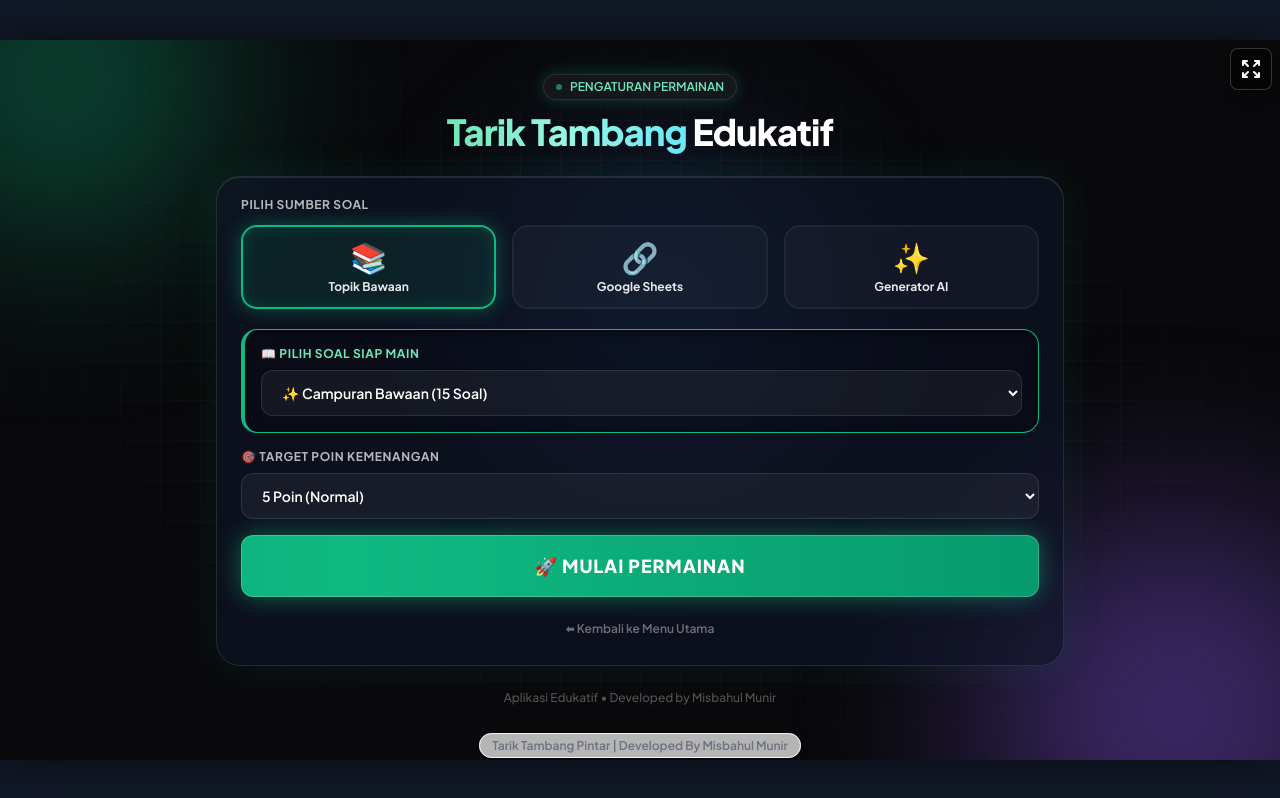
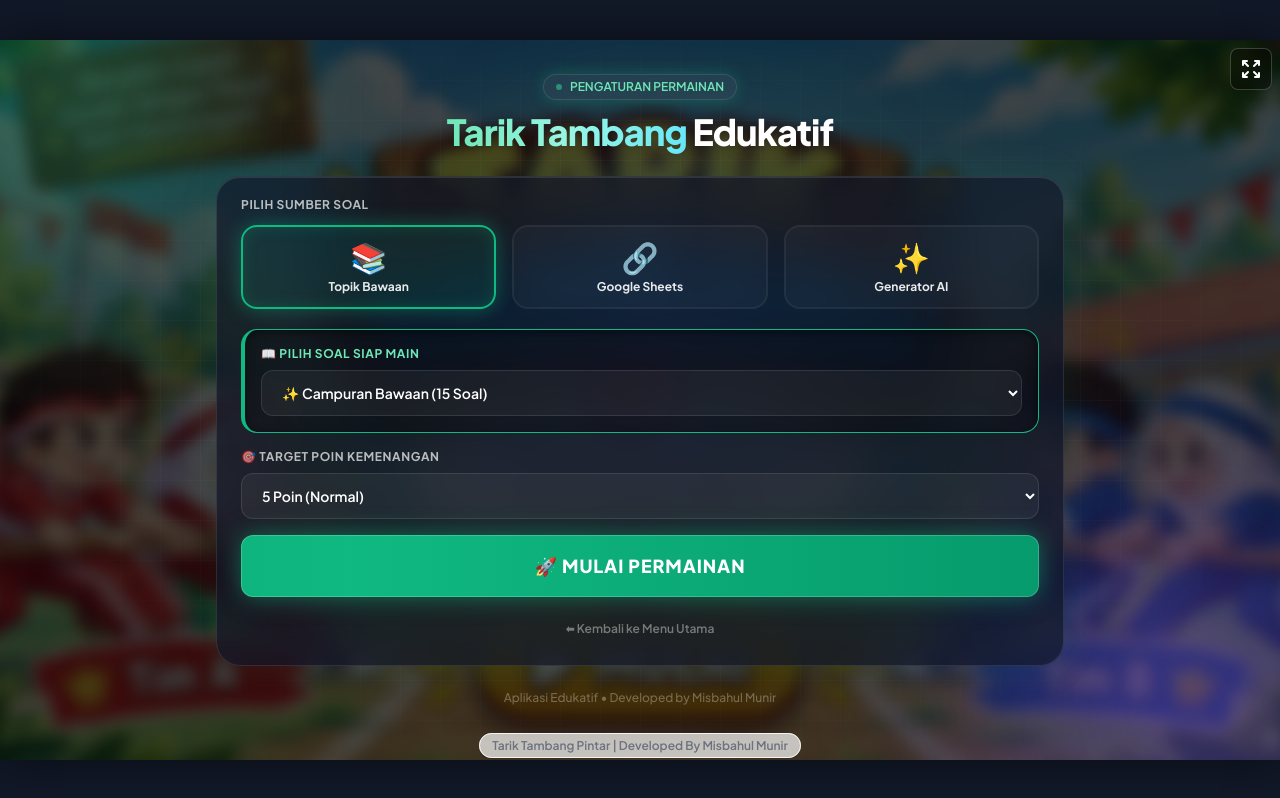
Before and after one commit to sdntumbrasanom/tariktambang-edu, a plain HTML site: page index.html in a window 1280 px wide. Both pictures are taken after a click on the button 640 px from the left and 630 px from the top of the page. Drawn offline with nearby package versions, Linux system fonts and the light colour scheme.

Commit message:
Update index.html

```diff
--- a/index.html
+++ b/index.html
@@ -3,7 +3,7 @@
 <head>
     <meta charset="UTF-8">
     <meta name="viewport" content="width=device-width, initial-scale=1.0, maximum-scale=1.0, user-scalable=no">
-    <title>Tarik Tambang Edukatif</title>
+    <title>Tarik Tambang Edu</title>
     <link href="https://fonts.googleapis.com/css2?family=Plus+Jakarta+Sans:wght@400;500;600;700;800;900&display=swap" rel="stylesheet">
     <script src="https://cdn.tailwindcss.com"></script>
     <script src="https://cdnjs.cloudflare.com/ajax/libs/PapaParse/5.4.1/papaparse.min.js"></script>
@@ -93,9 +93,23 @@
         .custom-scroll::-webkit-scrollbar-thumb { background: rgba(255,255,255,0.2); border-radius: 10px; }
         .custom-scroll::-webkit-scrollbar-thumb:hover { background: rgba(255,255,255,0.4); }
 
-        /* ============ SETUP SCREEN — DARK NEON GLOW ============ */
+        /* ============ SETUP SCREEN — DARK NEON GLOW + BG IMAGE ============ */
         .screen-setup-modern {
-            background: #09090b; /* Latar sangat gelap */
+            background: #09090b;
+            position: relative;
+            overflow: hidden;
+        }
+
+        /* Gambar bg.jpg jadi latar belakang yang samar (blur + gelap) */
+        .screen-setup-modern::before {
+            content: '';
+            position: absolute;
+            inset: -30px;
+            background-image: url('bg.jpg');
+            background-size: cover;
+            background-position: center;
+            filter: blur(8px) brightness(0.28) saturate(0.85);
+            z-index: 0;
         }
 
         .setup-bg {
@@ -105,7 +119,6 @@
             z-index: 0;
         }
 
-        /* Efek Grid & Cahaya Latar */
         .bg-grid {
             position: absolute;
             inset: 0;
@@ -132,9 +145,8 @@
             66% { transform: translate(-40px, 40px) scale(0.9); }
         }
 
-        /* Card Kaca dengan efek Glow */
         .glass-card {
-            background: rgba(15, 23, 42, 0.6);
+            background: rgba(15, 23, 42, 0.65);
             backdrop-filter: blur(24px);
             -webkit-backdrop-filter: blur(24px);
             border: 1px solid rgba(255, 255, 255, 0.1);
@@ -149,7 +161,6 @@
             to { opacity: 1; transform: translateY(0); }
         }
 
-        /* Kartu Sumber Soal */
         .source-card {
             padding: 12px 10px;
             border-radius: 16px;
@@ -166,7 +177,6 @@
             transform: translateY(-2px);
         }
 
-        /* Efek Glow Sesuai Radio Yang Dipilih */
         input[value="builtin"]:checked + .source-card {
             background: rgba(16, 185, 129, 0.1);
             border-color: #10b981;
@@ -186,12 +196,11 @@
         .section-inner {
             padding: 16px;
             border-radius: 16px;
-            background: rgba(0, 0, 0, 0.2);
+            background: rgba(0, 0, 0, 0.25);
             border: 1px solid rgba(255, 255, 255, 0.05);
             box-shadow: inset 0 2px 10px rgba(0,0,0,0.5);
         }
 
-        /* Input Modern */
         .modern-input {
             background: rgba(255, 255, 255, 0.05);
             border: 1px solid rgba(255, 255, 255, 0.1);
@@ -214,7 +223,6 @@
             padding: 10px;
         }
 
-        /* Tombol */
         .btn-ai {
             background: linear-gradient(135deg, #a855f7, #7c3aed);
             color: #fff;
@@ -252,7 +260,6 @@
             box-shadow: 0 0 15px rgba(16, 185, 129, 0.4);
         }
 
-        /* Tombol Link Template */
         .btn-template {
             background: rgba(59, 130, 246, 0.1);
             border: 1px solid #3b82f6;
@@ -325,25 +332,22 @@
 
     <div class="game-container" id="appContainer">
 
-        <!-- TOMBOL FULLSCREEN (Hanya Ikon, di Atas Kanan) -->
         <button id="btnFullscreen" class="absolute top-2 right-2 bg-black/40 hover:bg-black/70 backdrop-blur text-white p-2 rounded-lg shadow-lg transition-all z-[100] border border-white/20" title="Layar Penuh">
             <svg xmlns="http://www.w3.org/2000/svg" class="h-5 w-5 sm:h-6 sm:w-6" fill="none" viewBox="0 0 24 24" stroke="currentColor">
                 <path stroke-linecap="round" stroke-linejoin="round" stroke-width="2" d="M4 8V4m0 0h4M4 4l5 5m11-1V4m0 0h-4m4 0l-5 5M4 16v4m0 0h4m-4 0l5-5m11 5l-5-5m5 5v-4m0 4h-4" />
             </svg>
         </button>
 
-        <!-- ================= LAYAR PEMBUKA (WELCOME SCREEN) ================= -->
+        <!-- ================= LAYAR PEMBUKA ================= -->
         <section id="screen-welcome" class="h-full w-full relative overflow-hidden flex items-center justify-center">
-            <!-- Background Image (Pastikan file bg.jpg ada di folder yang sama) -->
             <div class="absolute inset-0 bg-cover bg-center" style="background-image: url('bg.jpg'); background-color: #87CEEB;"></div>
 
-            <!-- Tombol Transparan Tepat di Atas Tulisan "MULAI" -->
             <button id="btnStartWelcome" class="absolute z-20 cursor-pointer transition-all duration-300 hover:scale-105 hover:bg-white/10" style="bottom: 11%; left: 50%; transform: translateX(-50%); width: 30%; height: 14%; border-radius: 50px;">
                 <div class="absolute inset-0 rounded-[50px] border-4 border-white/0 hover:border-white/50 animate-pulse"></div>
             </button>
         </section>
 
-        <!-- ================= LAYAR SETUP (DARK NEON GLOW) ================= -->
+        <!-- ================= LAYAR SETUP ================= -->
         <section id="screen-setup" class="hidden screen-setup-modern h-full w-full flex flex-col relative">
             <div class="setup-bg pointer-events-none" aria-hidden="true">
                 <div class="bg-grid"></div>
@@ -368,7 +372,6 @@
 
                     <div class="glass-card">
 
-                        <!-- SUMBER SOAL -->
                         <div class="mb-5">
                             <label class="block text-[10px] sm:text-xs font-bold text-white/70 mb-3 tracking-wider uppercase">Pilih Sumber Soal</label>
                             <div class="grid grid-cols-3 gap-3 sm:gap-4">
@@ -398,7 +401,6 @@
 
                         <div class="space-y-4">
 
-                            <!-- SECTION BAWAAN -->
                             <div id="section-builtin" class="source-section block section-inner border-l-4 border-emerald-500">
                                 <label for="instantTopic" class="block text-[10px] sm:text-xs font-bold text-emerald-300 mb-2 uppercase tracking-wider">📖 Pilih Soal Siap Main</label>
                                 <select id="instantTopic" class="modern-input font-semibold text-sm">
@@ -414,7 +416,6 @@
                                 </select>
                             </div>
 
-                            <!-- SECTION SHEETS -->
                             <div id="section-sheets" class="source-section hidden section-inner border-l-4 border-blue-500">
                                 <label class="block text-[10px] sm:text-xs font-bold text-blue-300 mb-2 uppercase tracking-wider">🔗 URL Google Sheets</label>
                                 <input type="text" id="csvUrl" placeholder="Tempel URL Sheet format CSV di sini..." class="modern-input text-sm mb-3">
@@ -427,13 +428,11 @@
                                 </div>
                             </div>
 
-                            <!-- SECTION AI -->
                             <div id="section-ai" class="source-section hidden section-inner border-l-4 border-purple-500">
                                 <div class="flex flex-col gap-3">
                                     <div class="grid grid-cols-1 sm:grid-cols-6 gap-3">
                                         <input type="text" id="aiTopic" placeholder="Topik (contoh: Tata Surya)" class="modern-input sm:col-span-3 text-sm">
 
-                                        <!-- Opsi Kelas / Fase Kurikulum Merdeka -->
                                         <select id="aiTingkat" class="modern-input sm:col-span-2 text-sm font-medium">
                                             <option value="Fase A (SD Kelas 1-2)">Fase A (SD 1-2)</option>
                                             <option value="Fase B (SD Kelas 3-4)" selected>Fase B (SD 3-4)</option>
@@ -452,7 +451,6 @@
                                 </div>
                             </div>
 
-                            <!-- TARGET POIN -->
                             <div>
                                 <label for="targetScore" class="block text-[10px] sm:text-xs font-bold text-white/70 mb-2 uppercase tracking-wider">🎯 Target Poin Kemenangan</label>
                                 <select id="targetScore" class="modern-input text-sm font-semibold">
@@ -464,7 +462,6 @@
                                 </select>
                             </div>
 
-                            <!-- TOMBOL MULAI -->
                             <button id="btnStartSetup" class="btn-start w-full font-black py-3 sm:py-4 px-6 rounded-xl text-base sm:text-lg uppercase tracking-wider mt-2">
                                 🚀 Mulai Permainan
                             </button>
@@ -610,19 +607,14 @@
         const setupStatus = document.getElementById('setupStatus');
 
         function switchScreen(screenToShow) {
-            // Sembunyikan semua layar
             screenWelcome.classList.add('hidden');
             screenWelcome.classList.remove('flex');
-
             screenSetup.classList.add('hidden');
-
             screenArena.classList.add('hidden');
             screenArena.classList.remove('flex');
-
             screenResult.classList.add('hidden');
             screenResult.classList.remove('flex');
 
-            // Tampilkan layar yang dipilih
             if(screenToShow === 'welcome') {
                 screenWelcome.classList.remove('hidden');
                 screenWelcome.classList.add('flex');
@@ -666,7 +658,6 @@
         // LOGIKA FULLSCREEN
         // ==========================================
         const btnFullscreen = document.getElementById('btnFullscreen');
-
         btnFullscreen.addEventListener('click', () => {
             if (!document.fullscreenElement) {
                 let fsPromise;
@@ -677,22 +668,15 @@
                 } else if (document.documentElement.msRequestFullscreen) {
                     fsPromise = document.documentElement.msRequestFullscreen();
                 }
-
                 if (fsPromise !== undefined) {
                     fsPromise.then(() => {
                         if (screen.orientation && screen.orientation.lock) {
-                            screen.orientation.lock('landscape').catch(function(error) {
-                                console.log("Kunci orientasi tidak didukung", error);
-                            });
+                            screen.orientation.lock('landscape').catch(function(error) {});
                         }
-                    }).catch(error => {
-                        console.warn("Fullscreen diblokir");
-                    });
+                    }).catch(error => {});
                 }
             } else {
-                if (document.exitFullscreen) {
-                    document.exitFullscreen();
-                }
+                if (document.exitFullscreen) document.exitFullscreen();
             }
         });
 
@@ -1133,7 +1117,7 @@ Sungai terpanjang di pulau Jawa adalah sungai?,Sungai Musi,Sungai Kapuas,Bengawa
         // LOGIKA AI (FETCH APPS SCRIPT)
         // ==========================================
         // ⚠️ GANTI URL DI BAWAH DENGAN URL DEPLOY APPS SCRIPT ANDA!
-        const APPS_SCRIPT_URL = "https://script.google.com/macros/s/AKfycbz8PZVC_r1uHSQPypkt-YUGs0y7u56nnBC92iCDWtItBPdwtlpTXbFg9pQf3cbDEXY/exec";
+        const APPS_SCRIPT_URL = "https://script.google.com/macros/s/XXXXX/exec";
 
         async function fetchGeminiWithRetry(prompt, isJson = false) {
             const res = await fetch(APPS_SCRIPT_URL, {
@@ -1183,7 +1167,6 @@ Sungai terpanjang di pulau Jawa adalah sungai?,Sungai Musi,Sungai Kapuas,Bengawa
                 csvUrlInput.value = "";
                 aiGeneratedQuestions = null;
 
-                // Prompt disesuaikan untuk Kurikulum Merdeka (Fase)
                 const prompt = `Buatkan ${jumlah} soal pilihan ganda tentang topik: "${topic}" yang disesuaikan dengan target: "${tingkat}" (Kurikulum Merdeka). Buat soalnya menarik, mendidik, dan bervariasi tingkat kesulitannya. Berikan 4 opsi jawaban (A, B, C, D) dan tunjukkan mana Jawaban Benar. Pastikan teks Jawaban Benar sama persis (case-sensitive) dengan salah satu teks di Opsi.`;
 
                 try {
```
